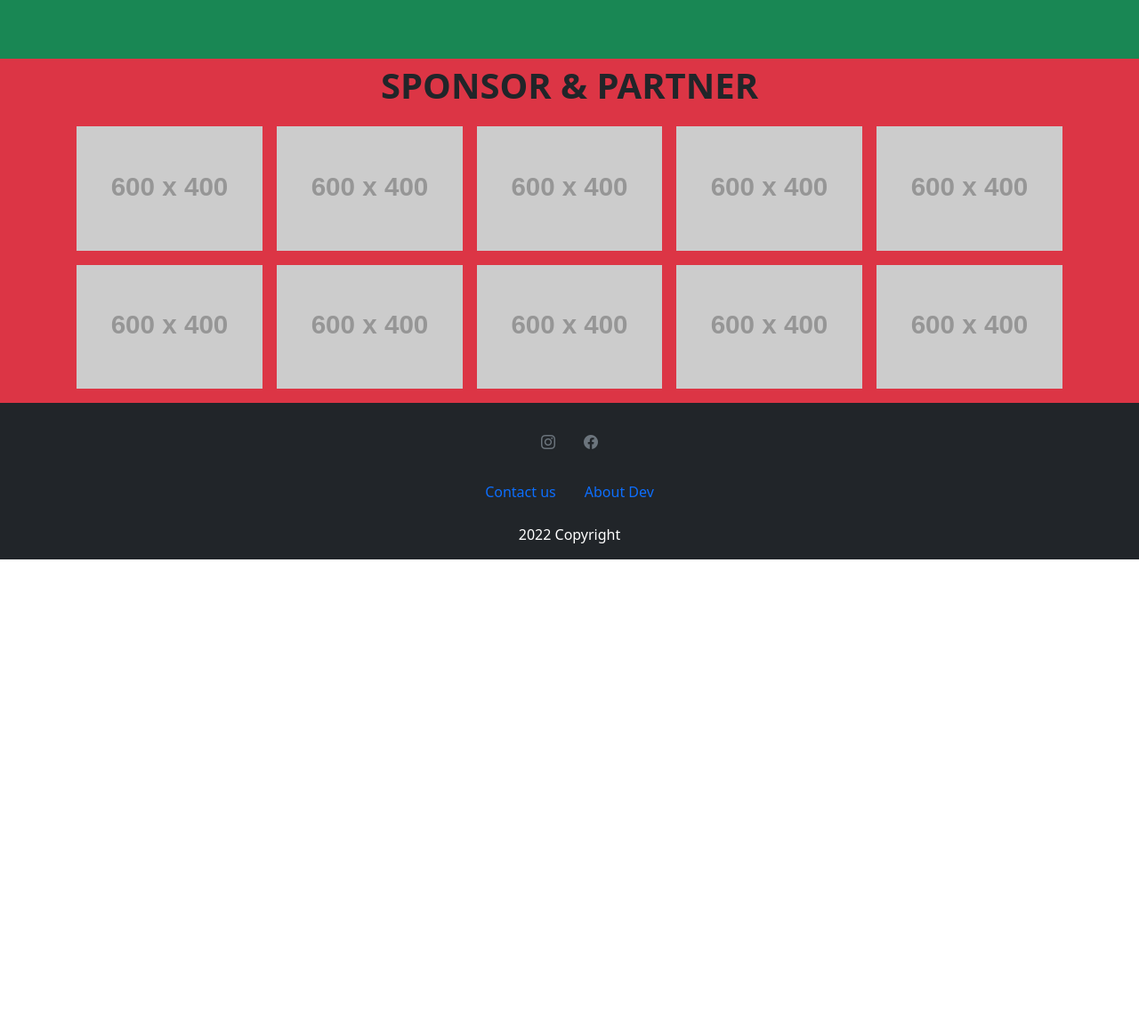
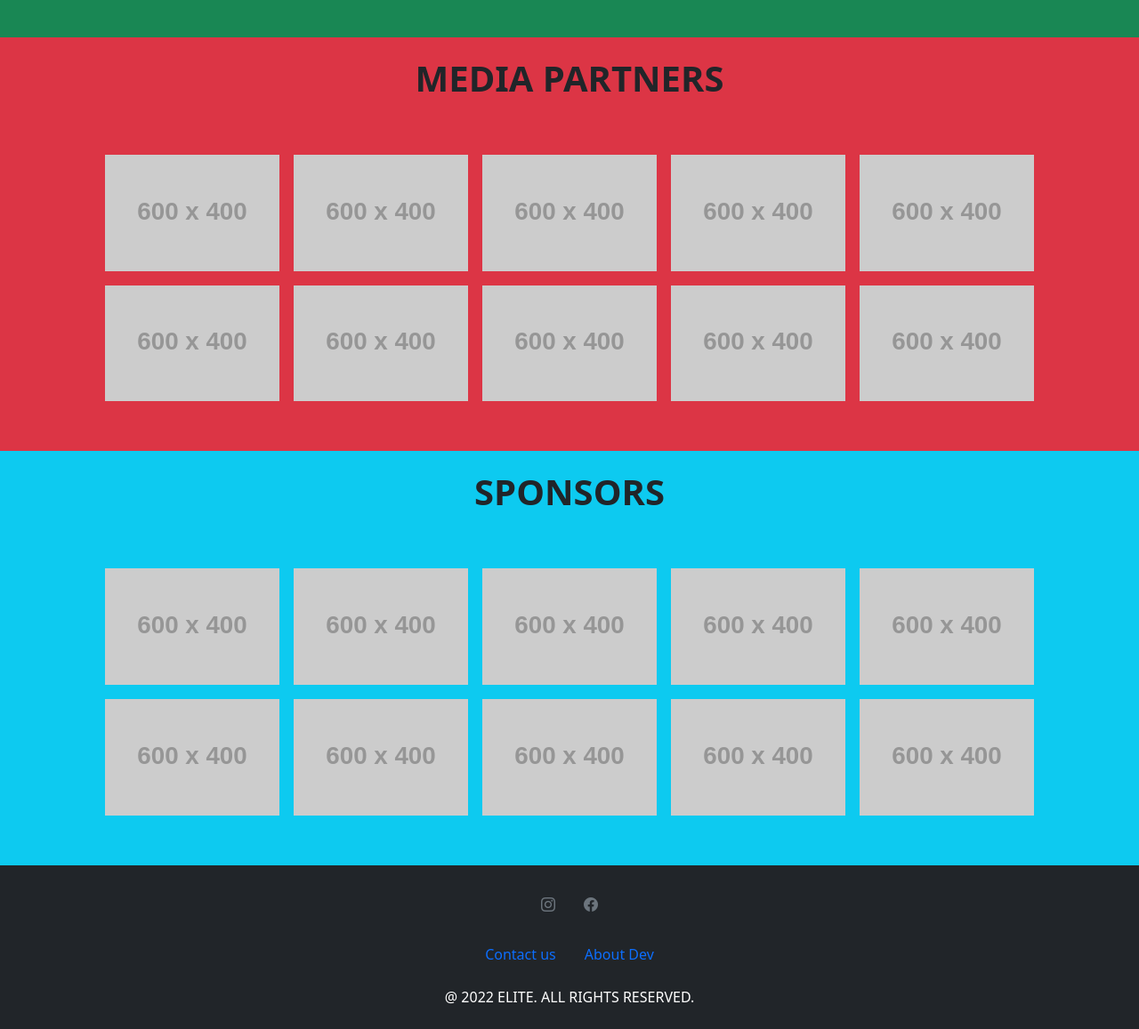
Before and after one commit to Ronyzs/Liburland, a plain HTML site: page index.html in a window 1280 px wide. Shown: the part 1300-2457 px from the top of the page at 89% size. Before the commit the page ends 1929 px from the top, so only its background shows below. Drawn offline with nearby package versions, Linux system fonts and the light colour scheme; placeholder pictures from the web are drawn by us.

Commit message:
fixing margin on banner and splitting sponsor & media partners into individual section

```diff
--- a/css/style.css
+++ b/css/style.css
@@ -8,6 +8,7 @@
 #nav-item li a {
     font-size: 22px;
     text-transform: uppercase;
+    font-weight: 800;
 }
 
 #btn-buy-ticket {
--- a/index.html
+++ b/index.html
@@ -42,13 +42,13 @@
 
 
     <div class="container-fluid bg-info d-flex justify-content-center mb-0">
-        <img src="assets/liburland-logo.png" class="img-fluid m-5 " alt="">
+        <img src="assets/liburland-logo.png" class="img-fluid m-5 p-5" alt="">
     </div>
     <!-- Banner -->
 
-    <div class="container-fluid justify-content-center bg-success mt-0">
-        <div class="text-center fs-1 fw-bold m-1">LINE UP</div>
-        <div class="container" id="slides">
+    <div class="container-fluid justify-content-center bg-success mt-0 p-2">
+        <div class="text-center fs-1 fw-bold p-2">LINE UP</div>
+        <div class="container p-5" id="slides">
             <div id="carouselExampleCaptions" class="carousel slide" data-bs-ride="carousel">
                 <div class="carousel-indicators">
                     <button type="button" data-bs-target="#carouselExampleCaptions" data-bs-slide-to="0" class="active"
@@ -107,12 +107,12 @@
     </div>
     <!-- Carousel -->
 
-    <div class="container-fluid bg-danger m-0 p-0">
-        <div class="text-center fs-1 fw-bold ">SPONSOR & PARTNER</div>
-        <div class="container p-3 ">
+    <div class="container-fluid bg-danger m-0 p-2">
+        <div class="text-center fs-1 fw-bold p-2">MEDIA PARTNERS</div>
+        <div class="container p-5">
             <div class="row row-cols-2 row-cols-lg-5 g-2 g-lg-3">
                 <div class="col">
-                    <img src="https://dummyimage.com/600x400/872787/fff.png" class="d-block w-100" alt="...">
+                    <img src="https://dummyimage.com/600x400/872787/fff.png" class="d-block w-100" alt="test">
                 </div>
                 <div class="col">
                     <img src="https://dummyimage.com/600x400/872787/fff.png" class="d-block w-100" alt="...">
@@ -146,6 +146,44 @@
     </div>
     <!-- Sponsor $ Partner -->
 
+    <div class="container-fluid bg-info m-0 p-2">
+        <div class="text-center fs-1 fw-bold p-2">SPONSORS</div>
+        <div class="container p-5">
+            <div class="row row-cols-2 row-cols-lg-5 g-2 g-lg-3">
+                <div class="col">
+                    <img src="https://dummyimage.com/600x400/872787/fff.png" class="d-block w-100" alt="test">
+                </div>
+                <div class="col">
+                    <img src="https://dummyimage.com/600x400/872787/fff.png" class="d-block w-100" alt="...">
+                </div>
+                <div class="col">
+                    <img src="https://dummyimage.com/600x400/872787/fff.png" class="d-block w-100" alt="...">
+                </div>
+                <div class="col">
+                    <img src="https://dummyimage.com/600x400/872787/fff.png" class="d-block w-100" alt="...">
+                </div>
+                <div class="col">
+                    <img src="https://dummyimage.com/600x400/872787/fff.png" class="d-block w-100" alt="...">
+                </div>
+                <div class="col">
+                    <img src="https://dummyimage.com/600x400/872787/fff.png" class="d-block w-100" alt="...">
+                </div>
+                <div class="col">
+                    <img src="https://dummyimage.com/600x400/872787/fff.png" class="d-block w-100" alt="...">
+                </div>
+                <div class="col">
+                    <img src="https://dummyimage.com/600x400/872787/fff.png" class="d-block w-100" alt="...">
+                </div>
+                <div class="col">
+                    <img src="https://dummyimage.com/600x400/872787/fff.png" class="d-block w-100" alt="...">
+                </div>
+                <div class="col">
+                    <img src="https://dummyimage.com/600x400/872787/fff.png" class="d-block w-100" alt="...">
+                </div>
+            </div>
+        </div>
+    </div>
+
     <div class="container-fluid bg-dark p-0 m-0">
         <ul class="nav justify-content-center pt-4">
             <li class="nav-item">
@@ -167,7 +205,7 @@
                 <a class="nav-link" href="#">About Dev</a>
             </li>
         </ul>
-        <a href="" class="d-flex justify-content-center text-decoration-none text-white pb-3">2022 Copyright</a>
+        <a href="" class="d-flex justify-content-center text-decoration-none text-white pb-4">@ 2022 ELITE. ALL RIGHTS RESERVED.</a>
     </div>
 
     <!-- Optional JavaScript; choose one of the two! -->
```
